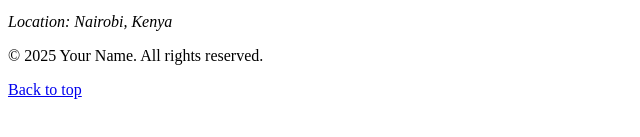
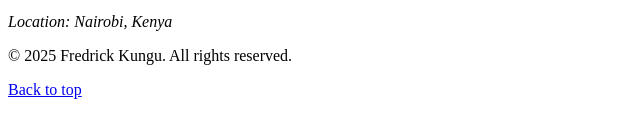
Before and after one commit to Kungu-doctcom/HTML-WEEK1-ASSIGNMENT, a plain HTML site: page index.html in a window 1280 px wide. Shown: the part 621-758 px from the top of the page, 0-640 px from the left. Drawn offline with Linux system fonts and the light colour scheme.

Commit message:
Update index.html

```diff
--- a/index.html
+++ b/index.html
@@ -58,9 +58,10 @@
 
   <!-- Site Footer -->
   <footer role="contentinfo">
-    <p>&copy; 2025 Your Name. All rights reserved.</p>
+    <p>&copy; 2025 Fredrick Kungu. All rights reserved.</p>
     <p><a href="#top">Back to top</a></p>
   </footer>
 
 </body>
+
 </html>
```
